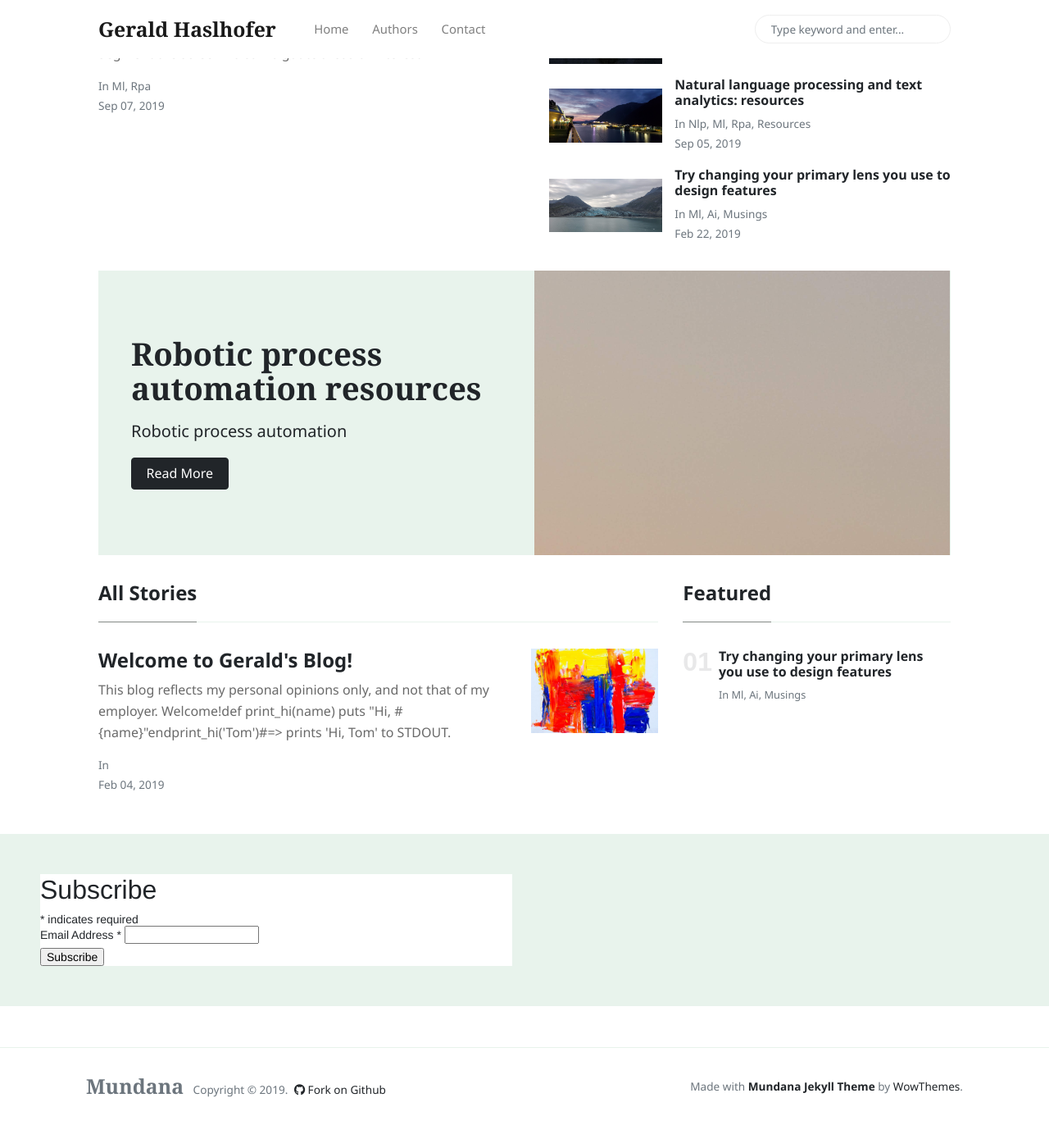
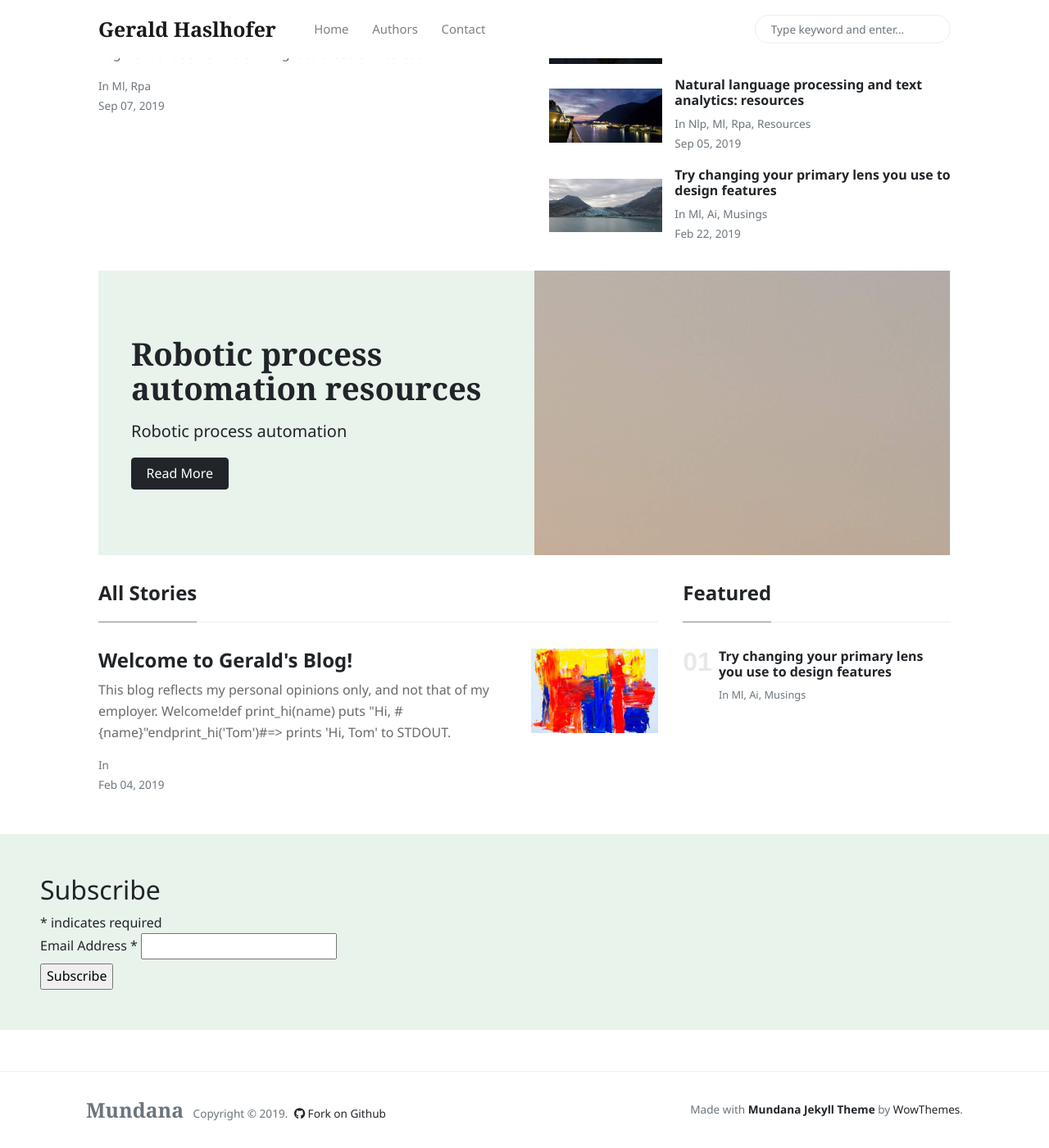
Before and after one commit to haslhofer/haslhofer.github.io, a Jekyll site: the page built from index.html, in a window 1280 px wide and 1400 px high, scrolled down 284 px. Shown: the whole window at 82% size. Built offline with Jekyll 4.4.1, drawn with Linux system fonts in a browser that asks for light colours; nearby versions of some CDN libraries; the list of posts is cut into pages by our own code; comment, search, counter and statistics services are not loaded; before the commit the page ends 1655 px from its top, so only the background shows below that.

Commit message:
fix avatar

```diff
--- a/_config.yml
+++ b/_config.yml
@@ -22,7 +22,7 @@
     gerald:
       name:           Gerald Haslhofer
       site:           https://www.linkedin.com/in/gerald-haslhofer-57582a/
-      avatar:         /assets/images/avatar1.jpg
+      avatar:         assets/images/avatar1.jpg
       bio:            "Hi, I am Gerald, the author of this blog. I hope you like it!"
       email:          haslhofer@outlook.com
       twitter:        https://twitter.com/atgerhas
@@ -38,7 +38,7 @@
     values:
       layout: post
       author: sal
-      avatar: /assets/images/avatar1.jpg
+      avatar: assets/images/avatar1.jpg
 
   # all pages
   - scope:
--- a/_includes/newsletter.html
+++ b/_includes/newsletter.html
@@ -5,11 +5,6 @@
 		<div class="col-md-6 mb-2 mb-md-0">
 
 			<link href="//cdn-images.mailchimp.com/embedcode/classic-10_7.css" rel="stylesheet" type="text/css">
-			<style type="text/css">
-				#mc_embed_signup{background:#fff; clear:left; font:14px Helvetica,Arial,sans-serif; }
-				/* Add your own Mailchimp form style overrides in your site stylesheet or in this style block.
-				We recommend moving this block and the preceding CSS link to the HEAD of your HTML file. */
-			</style>
 			<div id="mc_embed_signup">
 			<form action="https://outlook.us4.list-manage.com/subscribe/post?u=c392b80266dee4712b1f9c535&amp;id=d0e2c5484c" method="post" id="mc-embedded-subscribe-form" name="mc-embedded-subscribe-form" class="validate" target="_blank" novalidate>
 				<div id="mc_embed_signup_scroll">
--- a/_layouts/default.html
+++ b/_layouts/default.html
@@ -63,6 +63,8 @@
         {{ content }}
     </main>
 
+    {% include newsletter.html %}
+
 
     <!-- Scripts: popper, bootstrap, theme, lunr -->
     <script src="https://cdnjs.cloudflare.com/ajax/libs/popper.js/1.14.6/umd/popper.min.js" integrity="sha384-wHAiFfRlMFy6i5SRaxvfOCifBUQy1xHdJ/yoi7FRNXMRBu5WHdZYu1hA6ZOblgut" crossorigin="anonymous"></script>
@@ -70,8 +72,6 @@
     <script src="https://stackpath.bootstrapcdn.com/bootstrap/4.2.1/js/bootstrap.min.js" integrity="sha384-B0UglyR+jN6CkvvICOB2joaf5I4l3gm9GU6Hc1og6Ls7i6U/mkkaduKaBhlAXv9k" crossorigin="anonymous"></script>
 
     <script src="{{site.baseurl}}/assets/js/theme.js"></script>
-
-    {% include newsletter.html %}
 
 
     <!-- Footer -->
```
